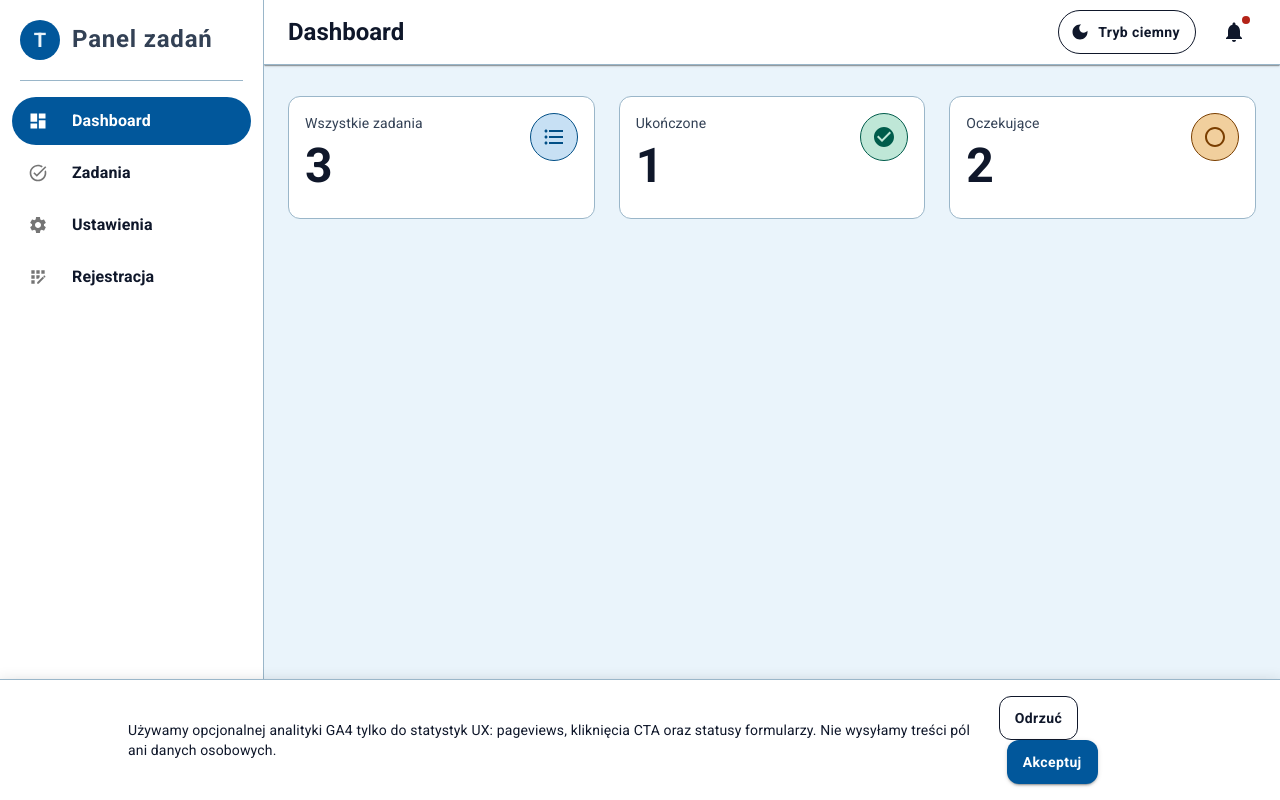
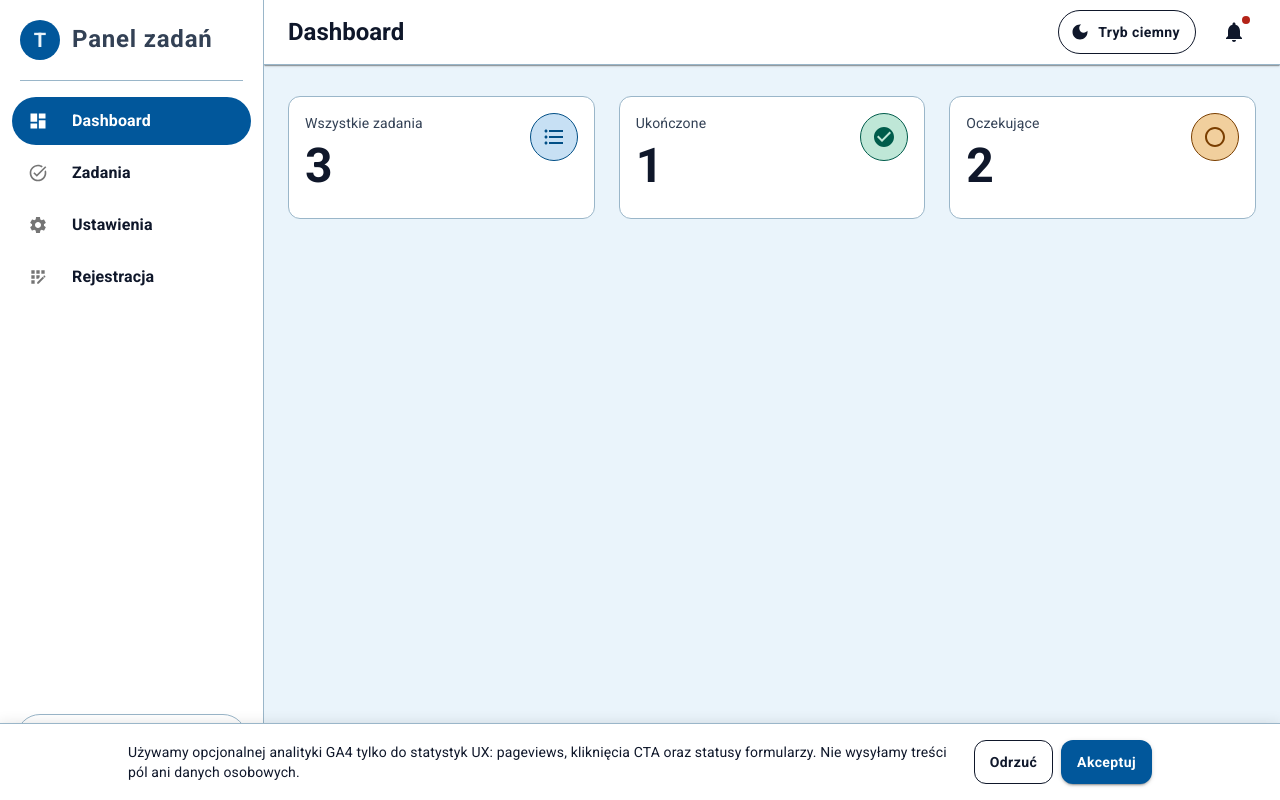
Before and after one commit to Boryszs/ZIU_LAB4, a React (Create React App) app: page /#/dashboard in a window 1280 px wide. Built offline with nearby package versions, Linux system fonts and the light colour scheme; no server answers.

Commit message:
poprawka GA4 style Paper

```diff
--- a/src/App.tsx
+++ b/src/App.tsx
@@ -15,6 +15,11 @@ const MultiStepForm = lazy(() => import("./components/MultiStepForm"));
 const TasksPage = lazy(() => import("./pages/TasksPage"));
 const TodoFormPage = lazy(() => import("./components/TodoFormPage"));
 const SettingsPage = lazy(() => import("./SettingsPage"));
+
+const routerFuture = {
+  v7_startTransition: true,
+  v7_relativeSplatPath: true,
+};
 
 function App() {
   const handleSkipToMain = (event: MouseEvent<HTMLAnchorElement>) => {
@@ -34,7 +39,7 @@ function App() {
       >
         Przejdź do treści głównej
       </a>
-      <Router>
+      <Router future={routerFuture}>
         <ThemeProvider>
           <Suspense fallback={null}>
             <AnalyticsConsent />
--- a/src/components/AnalyticsConsent.tsx
+++ b/src/components/AnalyticsConsent.tsx
@@ -42,7 +42,7 @@ export function AnalyticsConsent() {
 
   // Defer rendering to prevent Lighthouse from picking this up as LCP
   useEffect(() => {
-    const timer = setTimeout(() => setIsReady(true), 4000);
+    const timer = setTimeout(() => setIsReady(true), 500);
     return () => clearTimeout(timer);
   }, []);
 
@@ -143,8 +143,21 @@ export function AnalyticsConsent() {
             : "Analityka GA4 jest wyłączona, bo brakuje zmiennej REACT_APP_GA_MEASUREMENT_ID."}
         </Typography>
 
-        <Stack direction="row" spacing={1} flexWrap="wrap">
-          <Button type="button" variant="outlined" color="inherit" onClick={declineAnalytics}>
+        <Stack
+          direction="row"
+          spacing={1}
+          sx={{
+            flexShrink: 0,
+            width: { xs: "100%", sm: "auto" },
+          }}
+        >
+          <Button
+            type="button"
+            variant="outlined"
+            color="inherit"
+            onClick={declineAnalytics}
+            sx={{ flex: { xs: 1, sm: "0 0 auto" } }}
+          >
             Odrzuć
           </Button>
           <Button
@@ -152,6 +165,7 @@ export function AnalyticsConsent() {
             variant="contained"
             onClick={acceptAnalytics}
             disabled={!hasAnalyticsMeasurementId()}
+            sx={{ flex: { xs: 1, sm: "0 0 auto" } }}
           >
             Akceptuj
           </Button>
```
